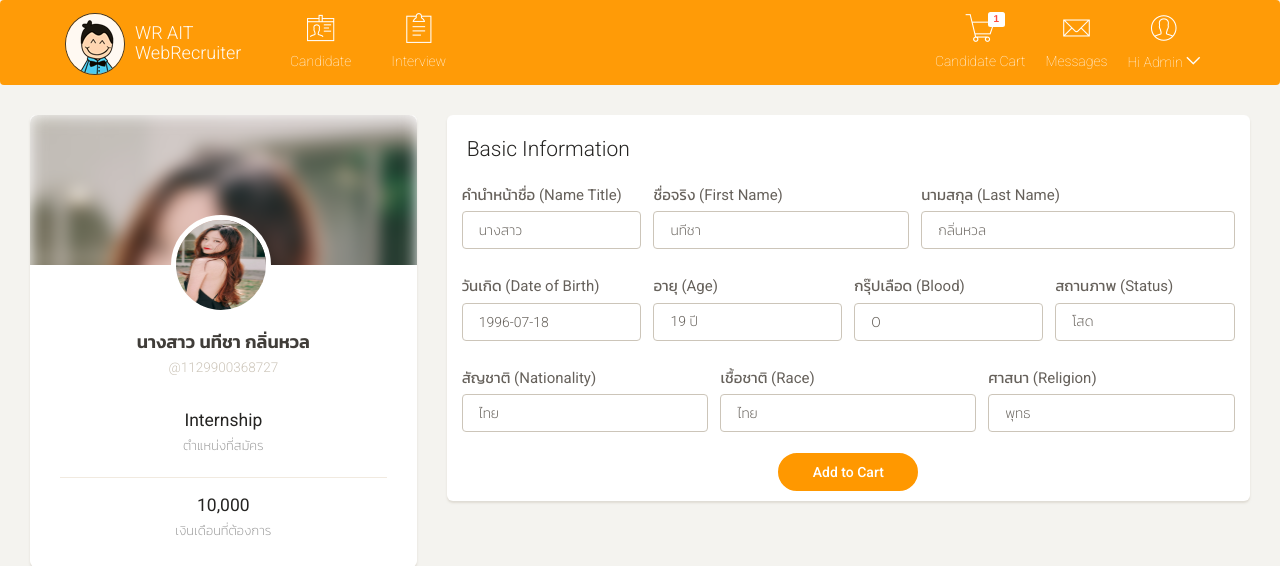
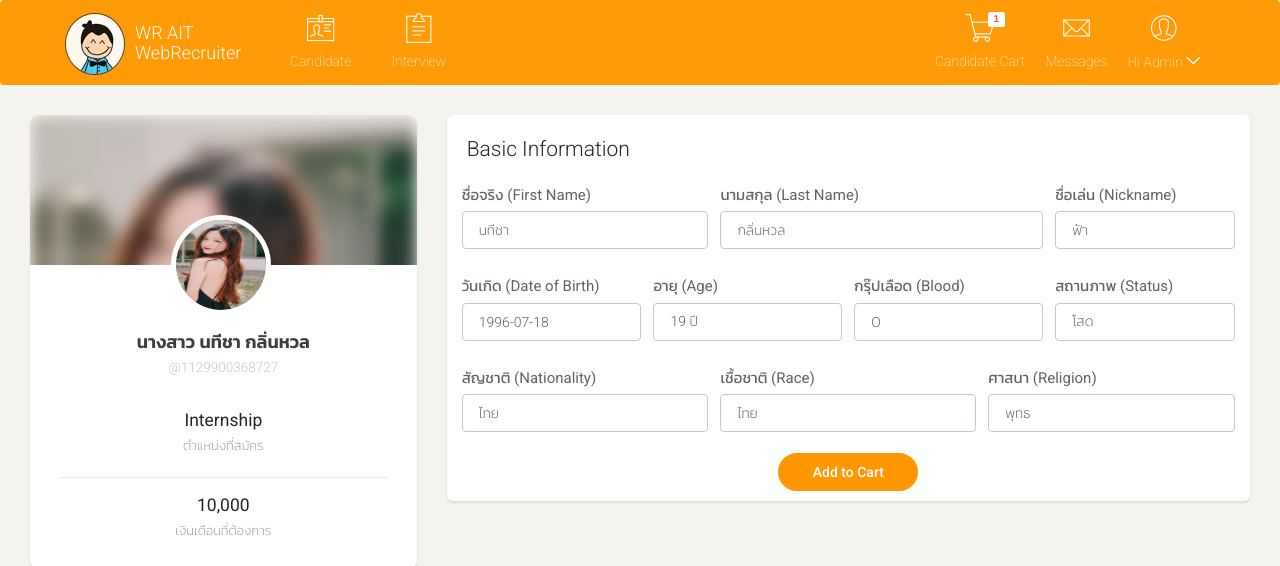
Before and after one commit to nateecha18/webrecruiter, a Django app: page /filter/1129900368727/ in a window 1280 px wide. Shown: the top 566 px of the page. Run offline with Django 3.2, Linux system fonts and the light colour scheme; a user stored in the database is signed in; data comes from the database, SQL or seed files in the repository; both versions use the stored data as it was after the commit; some libraries are stand-ins or nearby versions.

Commit message:
last update before clone to imac

```diff
--- a/webrecruiter/account/urls.py
+++ b/webrecruiter/account/urls.py
@@ -1,6 +1,6 @@
 from django.conf.urls import url
 from . import views
-from django.contrib.auth.views import login
+# from django.contrib.auth.views import login
 
 urlpatterns = [
     url(r'^$', views.login_view, name='account'),
--- a/webrecruiter/filter/template/candidate_detail.html
+++ b/webrecruiter/filter/template/candidate_detail.html
@@ -195,12 +195,6 @@ input[type="text"]:disabled {
         <div class="content">
           <form action="{% url 'candidate_cart:add_to_cart' Candidate_id %}">
             <div class="row">
-              <div class="col-md-3">
-                <div class="form-group">
-                  <label>คำนำหน้าชื่อ (Name Title)</label>
-                  <input type="text" class="form-control border-input" disabled placeholder="bdate" value="{{ Selected_candidate.name_title }}">
-                </div>
-              </div>
               <div class="col-md-4">
                 <div class="form-group">
                   <label>ชื่อจริง (First Name)</label>
@@ -211,6 +205,12 @@ input[type="text"]:disabled {
                 <div class="form-group">
                   <label>นามสกุล (Last Name)</label>
                   <input type="text" class="form-control border-input" disabled placeholder="นามสกุล" value="{{ Selected_candidate.lastname }}">
+                </div>
+              </div>
+              <div class="col-md-3">
+                <div class="form-group">
+                  <label>ชื่อเล่น (Nickname)</label>
+                  <input type="text" class="form-control border-input" disabled placeholder="nickname" value="{{ Selected_candidate.nickname }}">
                 </div>
               </div>
             </div>
--- a/webrecruiter/filter/template/order_summary.html
+++ b/webrecruiter/filter/template/order_summary.html
@@ -86,7 +86,7 @@ i.icon-delete { color: #EB5E28; }
     <div class="col-md-12">
       <div class="card">
         <div class="header">
-          <h2 class="title" style="margin-top:25px; margin-bottom:5px;">{% if order.get_cart_items.count >= 1 %}YOUR CART {% else %} EMPTY CART{% endif %}&nbsp;&nbsp;<i class="material-icons icon_title" style="font-size: 1.8em; position:relative; top:12px; color:#ff9800;">shopping_cart</i></h2>
+          <h2 class="title" style="color: #595959;margin-top:25px; margin-bottom:5px;"><i class="material-icons icon_title" style="font-size: 1.5em; position:relative; top:12px; color:#ff9800;">shopping_cart</i>&nbsp;&nbsp;{% if order.get_cart_items.count >= 1 %}YOUR&nbsp;&nbsp;CART {% else %} EMPTY CART{% endif %}</h2>
           <h4 class="title text-right">You Have &nbsp;<span style="font-size: 1.8em;color:#ff9800;">{% if order.get_cart_items.count %}{{ order.get_cart_items.count }}{% else %}0{% endif %}</span>&nbsp; Candidate{% if order.get_cart_items.count > 1 %}s{% endif %} In Cart</h4>
           {% if order.get_cart_items.count >= 1 %}<p class="category text-right"><small>This is your selected candidate, They're waiting you to check them out!</small></p>{% else %}<p class="category text-right"><small>Find your candidate!</small></p>{% endif %}
           <br />
@@ -115,7 +115,7 @@ i.icon-delete { color: #EB5E28; }
                 </td>
                 <td class="td-product">
                   <a href="{% url 'candidate_detail' item.candidate.id_number %}"><strong>{{ item.candidate.name_title }}&nbsp;{{ item.candidate.firstname }}&nbsp;&nbsp;{{ item.candidate.lastname }}</strong></a>
-                  <p>Most beautiful agenda for the office.</p>
+                  <p>{{ item.candidate.nickname }}&nbsp;&nbsp;{{ item.candidate.id_number }}</p>
                 </td>
                 <td class="td-price">
                   {{ item.candidate.position }}
--- a/webrecruiter/filter/urls.py
+++ b/webrecruiter/filter/urls.py
@@ -1,6 +1,6 @@
 from django.conf.urls import url
 from . import views
-from django.contrib.auth.views import login
+# from django.contrib.auth.views import login
 
 urlpatterns = [
     url(r'^$', views.index, name='filter'),
--- a/webrecruiter/register/urls.py
+++ b/webrecruiter/register/urls.py
@@ -1,6 +1,6 @@
 from django.conf.urls import url
 from . import views
-from django.contrib.auth.views import login
+# from django.contrib.auth.views import login
 
 urlpatterns = [
     url(r'^$', views.UserFormView.as_view(), name='register'),
```
Also changed, not shown: webrecruiter/db.sqlite3.
